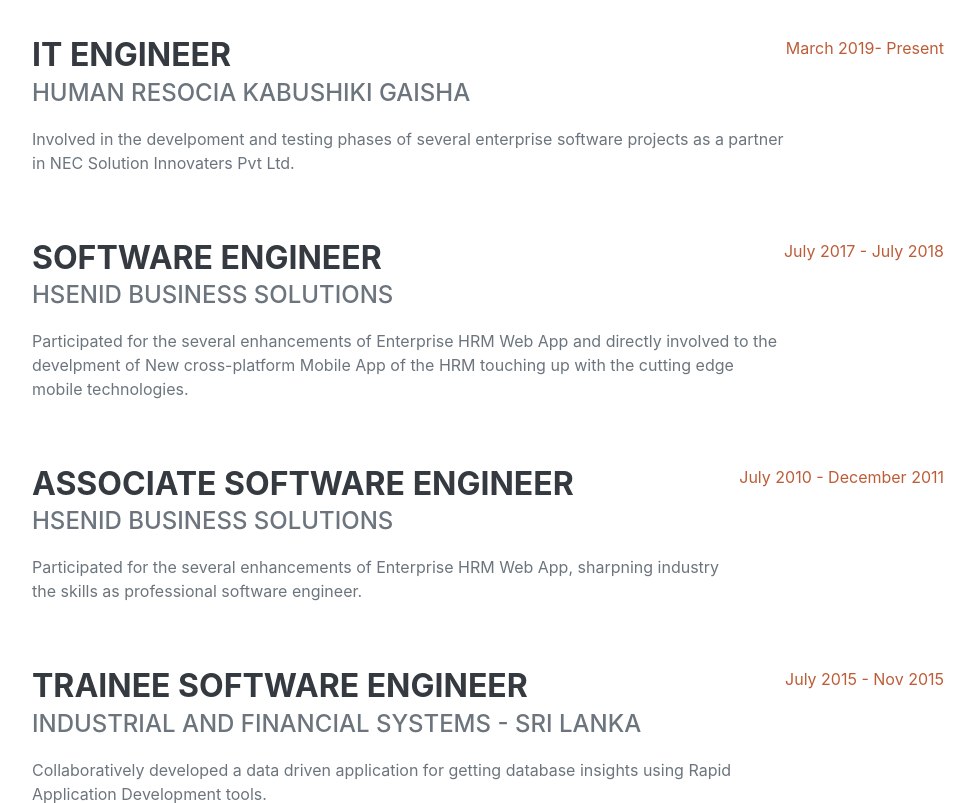
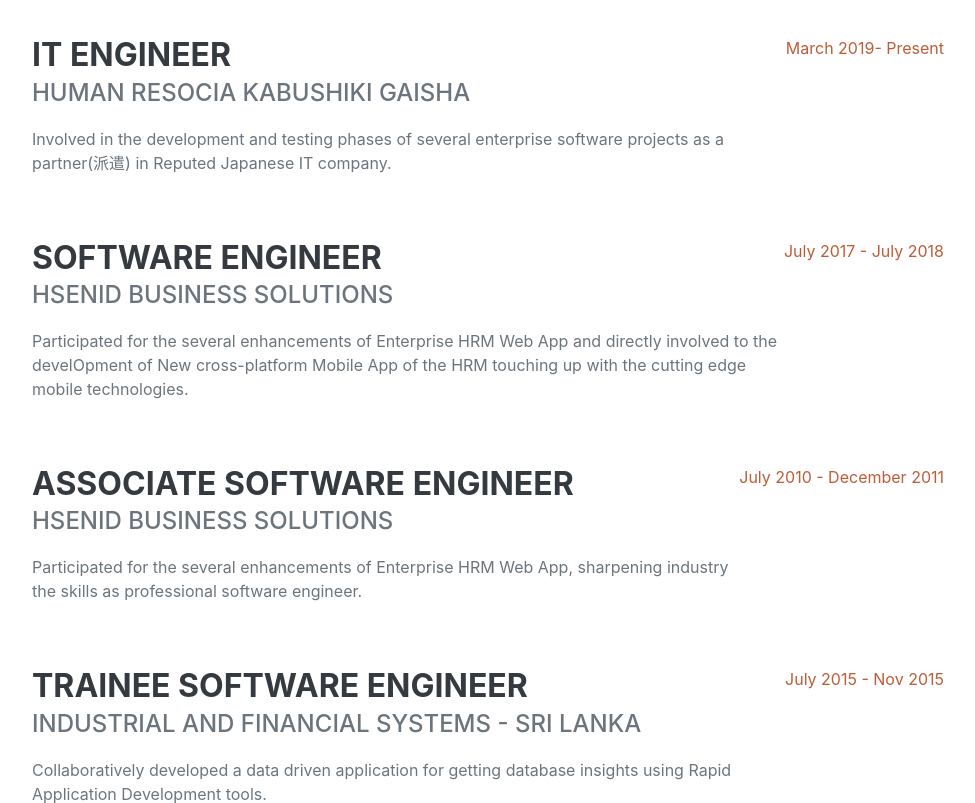
Before and after one commit to GayanBu/gayanbu.github.io, a plain HTML site: page index.html in a window 1280 px wide. Shown: the part 960-1763 px from the top of the page, without its empty margins (288-1263 px from the left). Drawn offline with nearby package versions, Linux system fonts and the light colour scheme; a web font is replaced by a local one.

Commit message:
Update index.html
-CV updated
-spellings corrected

```diff
--- a/index.html
+++ b/index.html
@@ -47,7 +47,7 @@
                         103 Aoi Corp, 1-10-12, Nakamachi, NishiTokyoshi, Tokyoto, Japan· (+81) 070-4023-2646 ·
                         <a href="mailto:gayanbuddhika290@gmail.com">gayanbuddhika290@gmail.com</a>
                     </div>
-                    <p class="lead mb-5">I am an energetic undergraduate with four years of academic experience in Computer Science as well as over 3 years of professional knowledge and experience on designing & implementing software and excellent interpersonal and communications skills with team working spirit. I have 1 year experience in a reputed Japanese IT company as a IT Engineer. I am interested in Microsoft Technologies. I am a fast learner and capable of adapting to the changing environment quickly. And I love to share what I know.</p>
+                    <p class="lead mb-5">I am an energetic undergraduate with four years of academic experience in Computer Science as well as over 3 years of professional knowledge and experience on designing & implementing software and excellent interpersonal and communications skills with team working spirit. I have more than 3 years experience in a reputed Japanese IT company as a IT Engineer. I am interested in Microsoft Technologies. I am a fast learner and capable of adapting to the changing environment quickly. And I love to share what I know.</p>
                     <div class="social-icons">
                         <a class="social-icon" href="linkedin.com/in/gayan-buddhika-39b58878"><i class="fab fa-linkedin-in"></i></a>
                         <a class="social-icon" href="https://github.com/GayanBu"><i class="fab fa-github"></i></a>
@@ -65,7 +65,7 @@
                         <div class="flex-grow-1">
                             <h3 class="mb-0">IT Engineer</h3>
                             <div class="subheading mb-3">Human Resocia Kabushiki Gaisha</div>
-                            <p>Involved in the develpoment and testing phases of several enterprise software projects as a partner in NEC Solution Innovaters Pvt Ltd.</p>
+                            <p>Involved in the development and testing phases of several enterprise software projects as a partner(派遣) in Reputed Japanese IT company.</p>
                         </div>
                         <div class="flex-shrink-0"><span class="text-primary">March 2019- Present</span></div>
                     </div>
@@ -73,7 +73,7 @@
                         <div class="flex-grow-1">
                             <h3 class="mb-0">Software Engineer</h3>
                             <div class="subheading mb-3">hSenid Business Solutions</div>
-                            <p>Participated for the several enhancements of Enterprise HRM Web App and directly involved to the develpment of New cross-platform Mobile App of the HRM touching up with the cutting edge mobile technologies.</p>
+                            <p>Participated for the several enhancements of Enterprise HRM Web App and directly involved to the develOpment of New cross-platform Mobile App of the HRM touching up with the cutting edge mobile technologies.</p>
                         </div>
                         <div class="flex-shrink-0"><span class="text-primary">July 2017 - July 2018</span></div>
                     </div>
@@ -81,7 +81,7 @@
                         <div class="flex-grow-1">
                             <h3 class="mb-0">Associate Software Engineer</h3>
                             <div class="subheading mb-3">hSenid Business Solutions</div>
-                            <p>Participated for the several enhancements of Enterprise HRM Web App, sharpning industry the skills as professional software engineer.</p>
+                            <p>Participated for the several enhancements of Enterprise HRM Web App, sharpening industry the skills as professional software engineer.</p>
                         </div>
                         <div class="flex-shrink-0"><span class="text-primary">July 2010 - December 2011</span></div>
                     </div>
```
